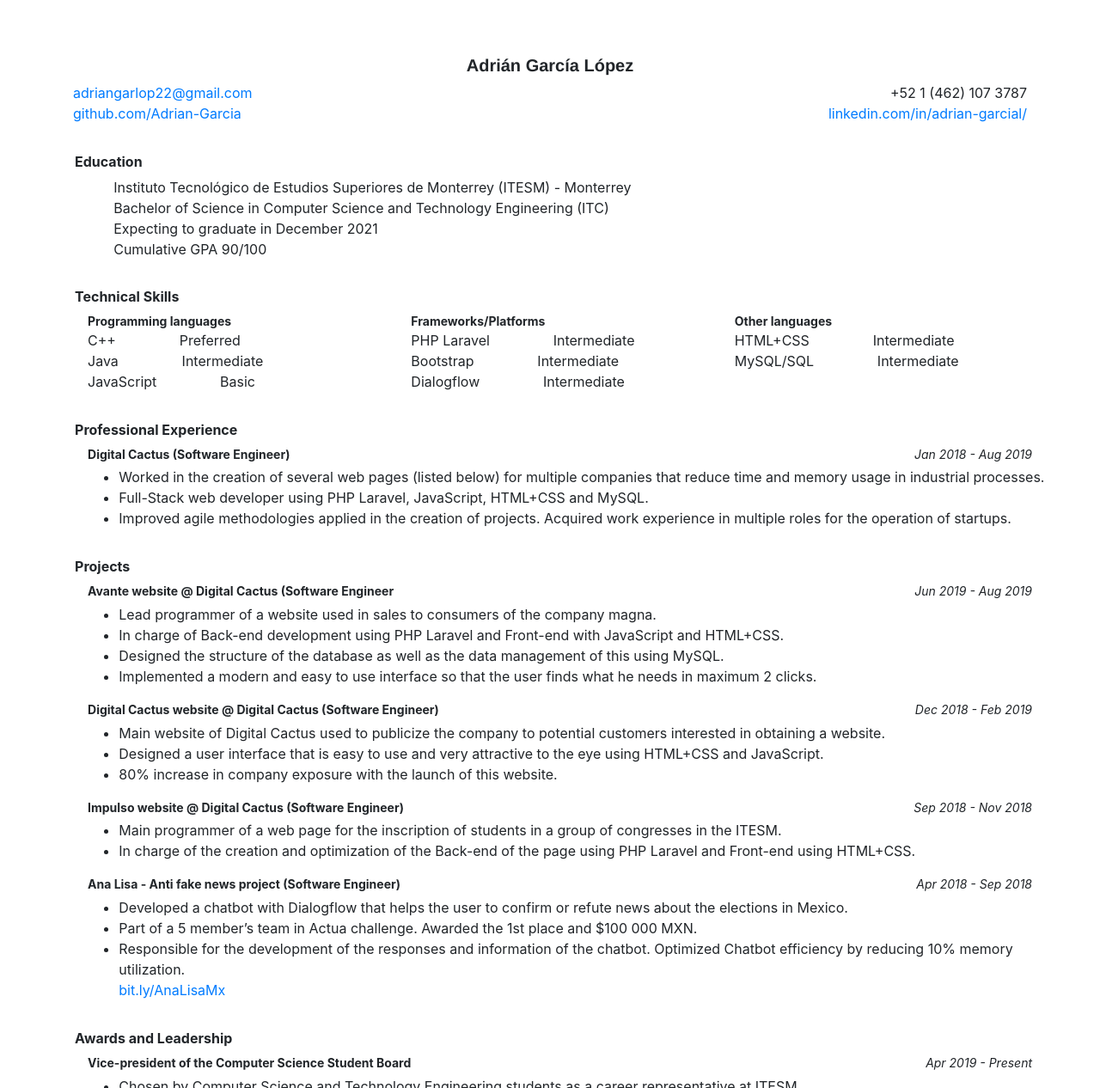
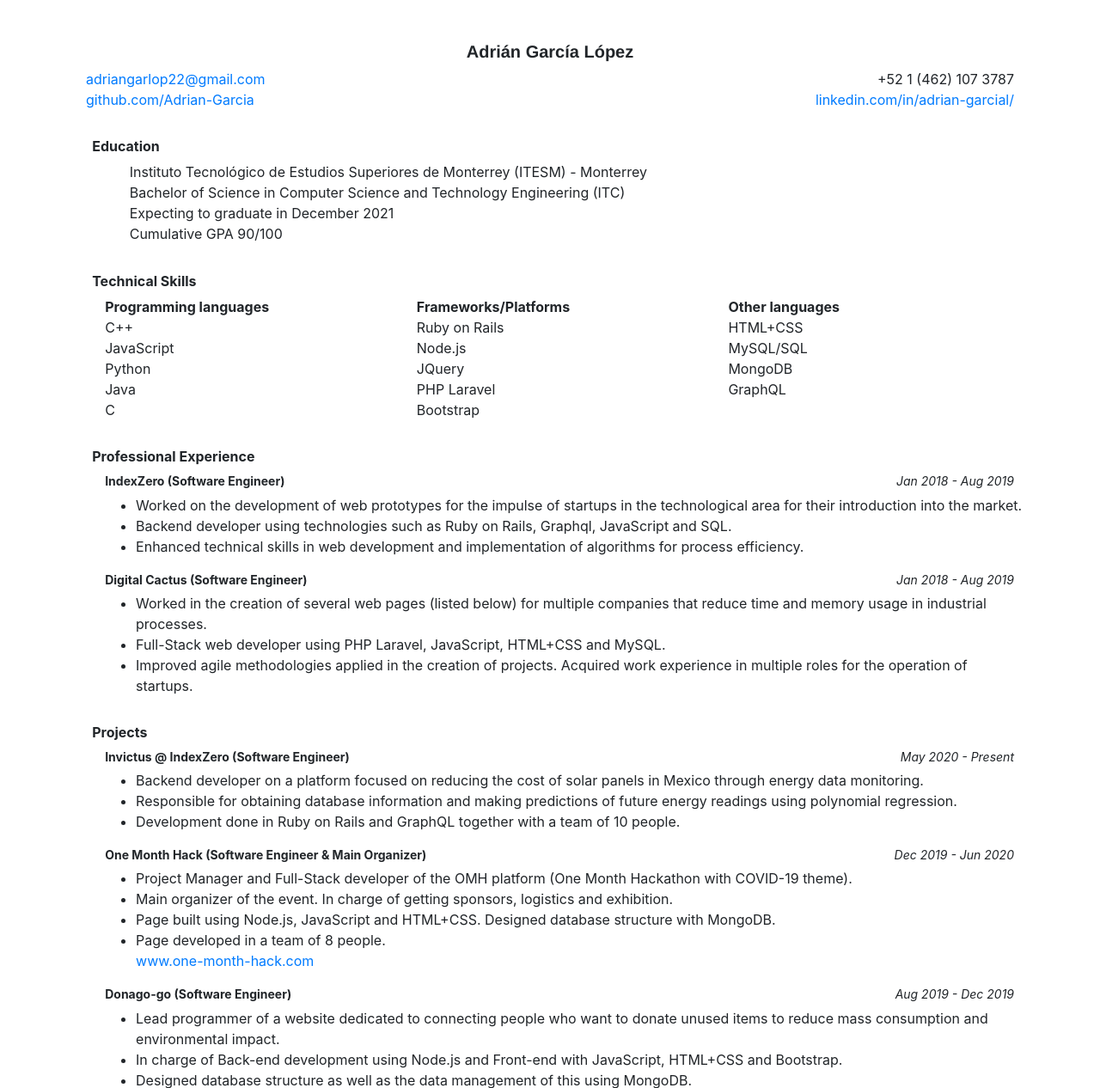
Before and after one commit to Adrian-Garcia/Adrian-Garcia.github.io, a plain HTML site: page index.html in a window 1280 px wide. Shown: the top 1266 px of the page at 86% size. Drawn offline with nearby package versions, Linux system fonts and the light colour scheme.

Commit message:
Fixed resume

```diff
--- a/index.html
+++ b/index.html
@@ -3,107 +3,12 @@
 <head>
   <title>Adrian Resume</title>
   <link rel="stylesheet" href="https://stackpath.bootstrapcdn.com/bootstrap/4.3.1/css/bootstrap.min.css" integrity="sha384-ggOyR0iXCbMQv3Xipma34MD+dH/1fQ784/j6cY/iJTQUOhcWr7x9JvoRxT2MZw1T" crossorigin="anonymous">
+  <link rel="stylesheet" type="text/css" href="./styles/index.css">
 </head>
-<style type="text/css">
-
-	h5 {
-		font-family: "Helvetica Neue", Helvetica;
-		text-align: center;
-	}
-
-	p {
-		font-size: 14px;
-	}
-
-	footer {
-		text-align: right;
-	}
-
-	.a {
-		margin-top: -1.5%;
-	}
-
-	.resume {
-		margin-top: 5%;
-		margin-bottom: 5%;
-		margin-right: 5%;
-		margin-left: 5%;
-	}
-
-	.left {
-		text-align: left;
-	}
-
-	.right {
-		text-align: right;
-	}
-
-	.education {
-		margin-top: 3%;
-		margin-left: 2%;
-		margin-bottom: 3%;
-	}
-
-	.professionalExp {
-		margin-top: 3%;
-		margin-left: 2%;
-		margin-bottom: 1%;
-	}
-
-	.project {
-		margin-top: 3%;
-		margin-left: 2%;
-		margin-bottom: 3%;
-	}
-
-	.awardsAndLeadership {
-		margin-top: 3%;
-		margin-left: 2%;
-		margin-bottom: 3%;
-	}
-
-	.skills {
-		margin-top: 3%;
-		margin-left: 2%;
-		margin-bottom: 3%;
-	}
-
-	.info {
-		margin-left: 4%;
-	}
-
-	.bullet {
-		margin-left: 1%;
-	}
-
-	.url {
-		margin-left: 8%;
-	}
-
-	.below {
-		margin-top: 0%;
-		margin-bottom: -1%;
-	}
-
-	.bold {
-		font-weight: bold;
-	}
-
-	.italic {
-		font-style: italic;
-	}
-
-	.tab {
-		text-align: right;
-		margin-left: 20%;
-	}
-
-</style>
 
 <body>
-
-	<div class="resume">
-		<h5 class="bold">Adrián García López</h5>
+  <div class="container">
+    <h5 class="font-weight-bold mt-5">Adrián García López</h5>
 
     <header class="references">
       <address class="container">
@@ -127,7 +32,7 @@
     </header>
 
     <section class="education">
-			<h6 class="bold">Education</h6>
+      <h6 class="font-weight-bold">Education</h6>
       <nav class="info">
         <div>Instituto Tecnológico de Estudios Superiores de Monterrey (ITESM) - Monterrey</div>
         <div>Bachelor of Science in Computer Science and Technology Engineering (ITC)</div>
@@ -137,106 +42,102 @@
     </section>
 
     <main class="skills">
-			<h6 class="bold">Technical Skills</h6>
+      <h6 class="font-weight-bold">Technical Skills</h6>
       <div class="container">
         <div class="row">
-			  	<div class="col bold">
-			    	<p>Programming languages</p>
+          <div class="col-sm font-weight-bold">
+            Programming languages
           </div>
-			  	<div class="col bold">
-			    	<p>Frameworks/Platforms</p>
+          <div class="col-sm font-weight-bold">
+            Frameworks/Platforms
           </div>
-			    <div class="col bold">
-			      <p>Other languages</p>
-			    </div>
-				</div>
-			</div>
-			<div class="container">
-				<div class="row a">
-			  	<div class="col">
-						<span>
-							C++
-						</span>
-						<span class="tab">
-							Preferred
-						</span>
-					</div>
-			  	<div class="col">
-			    	<span>
-							PHP Laravel
-						</span>
-						<span class="tab">
-							Intermediate
-						</span>
-			    </div>
-			    <div class="col">
-			      <span>
-							HTML+CSS
-						</span>
-						<span class="tab left">
-							Intermediate
-						</span>
+          <div class="col-sm font-weight-bold">
+            Other languages
           </div>
         </div>
         <div class="row">
-			  	<div class="col">
-						<span>
-							Java
-						</span>
-						<span class="tab">
-							Intermediate
-						</span>
+          <div class="col-sm">
+            C++
           </div>
-			  	<div class="col">
-			    	<span>
-							Bootstrap
-						</span>
-						<span class="tab">
-							Intermediate
-						</span>
+          <div class="col-sm">
+            Ruby on Rails
           </div>
-			    <div class="col">
-			      <span>
-							MySQL/SQL
-						</span>
-						<span class="tab left">
-							Intermediate
-						</span>
+          <div class="col-sm">
+            HTML+CSS
           </div>
         </div>
         <div class="row">
-			  	<div class="col">
-						<span>
+          <div class="col-sm">
             JavaScript
-						</span>
-						<span class="tab">
-							Basic
-						</span>
           </div>
-			  	<div class="col">
-			    	<span>
-							Dialogflow
-						</span>
-						<span class="tab">
-							Intermediate
-						</span>
+          <div class="col-sm">
+            Node.js
           </div>
-			    <div class="col">
-			      <span>
-						</span>
-						<span class="tab left">
-						</span>
+          <div class="col-sm">
+            MySQL/SQL
           </div>
+        </div>
+        <div class="row">
+          <div class="col-sm">
+            Python
+          </div>
+          <div class="col-sm">
+            JQuery
+          </div>
+          <div class="col-sm">
+            MongoDB
+          </div>
+        </div>
+        <div class="row">
+          <div class="col-sm">
+            Java
+          </div>
+          <div class="col-sm">
+            PHP Laravel
+          </div>
+          <div class="col-sm">
+            GraphQL
+          </div>
+        </div>
+        <div class="row">
+          <div class="col-sm">
+            C
+          </div>
+          <div class="col-sm">
+            Bootstrap
+          </div>
+          <div class="col-sm"></div>
         </div>
       </div>
     </main>
 
     <section class="professionalExp">
-			<h6 class="bold">Professional Experience</h6>
+      <h6 class="font-weight-bold">Professional Experience</h6>
       <span>
         <div class="container below">
           <div class="row">
-				    <div class="col left bold">
+            <div class="col left font-weight-bold">
+              <p>IndexZero (Software Engineer)</p>
+            </div>
+            <div class="col right italic">
+              <p>Jan 2018 - Aug 2019</p>
+            </div>
+          </div>
+        </div>
+      </span>
+      <div class="text">
+        <nav class="bullet">
+          <ul>
+            <li>Worked on the development of web prototypes for the impulse of startups in the technological area for their introduction into the market.</li>
+            <li>Backend developer using technologies such as Ruby on Rails, Graphql, JavaScript and SQL.</li>
+            <li>Enhanced technical skills in web development and implementation of algorithms for process efficiency.</li>
+          </ul>
+        </nav>
+      </div>
+      <span>
+        <div class="container below">
+          <div class="row">
+            <div class="col left font-weight-bold">
               <p>Digital Cactus (Software Engineer)</p>
             </div>
             <div class="col right italic">
@@ -257,15 +158,16 @@
     </section>
 
     <section class="project">
-			<h6 class="bold">Projects</h6>
+      <h6 class="font-weight-bold">Projects</h6>
+
       <span>
         <div class="container below">
           <div class="row">
-				    <div class="col left bold">
-				      <p>Avante website @ Digital Cactus (Software Engineer</p>
+            <div class="col left font-weight-bold">
+              <p>Invictus @ IndexZero (Software Engineer)</p>
             </div>
             <div class="col right italic">
-				      <p>Jun 2019 - Aug 2019</p>
+              <p>May 2020 - Present</p>
             </div>
           </div>
         </div>
@@ -273,10 +175,9 @@
       <div class="text">
         <nav class="bullet">
           <ul>
-						<li>Lead programmer of a website used in sales to consumers of the company magna.</li>
-						<li>In charge of Back-end development using PHP Laravel and Front-end with JavaScript and HTML+CSS.</li>
-						<li>Designed the structure of the database as well as the data management of this using MySQL.</li>
-						<li>Implemented a modern and easy to use interface so that the user finds what he needs in maximum 2 clicks.</li>
+            <li>Backend developer on a platform focused on reducing the cost of solar panels in Mexico through energy data monitoring.</li>
+            <li>Responsible for obtaining database information and making predictions of future energy readings using polynomial regression.</li>
+            <li>Development done in Ruby on Rails and GraphQL together with a team of 10 people.</li>
           </ul>
         </nav>
       </div>
@@ -284,11 +185,11 @@
       <span>
         <div class="container below">
           <div class="row">
-				    <div class="col left bold">
-				      <p>Digital Cactus website @ Digital Cactus (Software Engineer)</p>
+            <div class="col left font-weight-bold">
+              <p>One Month Hack (Software Engineer & Main Organizer)</p>
             </div>
             <div class="col right italic">
-				      <p>Dec 2018 - Feb 2019</p>
+              <p>Dec 2019 - Jun 2020</p>
             </div>
           </div>
         </div>
@@ -296,9 +197,11 @@
       <div class="text">
         <nav class="bullet">
           <ul>
-						<li>Main website of Digital Cactus used to publicize the company to potential customers interested in obtaining a website.</li>
-						<li>Designed a user interface that is easy to use and very attractive to the eye using HTML+CSS and JavaScript.</li>
-						<li>80% increase in company exposure with the launch of this website.</li>
+            <li>Project Manager and Full-Stack developer of the OMH platform (One Month Hackathon with COVID-19 theme).</li>
+            <li>Main organizer of the event. In charge of getting sponsors, logistics and exhibition.</li>
+            <li>Page built using Node.js, JavaScript and HTML+CSS. Designed database structure with MongoDB.</li>
+            <li>Page developed in a team of 8 people.</li>
+            <a href="www.one-month-hack.com">www.one-month-hack.com</a>
           </ul>
         </nav>
       </div>
@@ -306,11 +209,11 @@
       <span>
         <div class="container below">
           <div class="row">
-				    <div class="col left bold">
-				      <p>Impulso website @ Digital Cactus (Software Engineer)</p>
+            <div class="col left font-weight-bold">
+              <p>Donago-go (Software Engineer)</p>
             </div>
             <div class="col right italic">
-				      <p>Sep 2018 - Nov 2018</p>
+              <p>Aug 2019 - Dec 2019</p>
             </div>
           </div>
         </div>
@@ -318,8 +221,10 @@
       <div class="text">
         <nav class="bullet">
           <ul>
-						<li>Main programmer of a web page for the inscription of students in a group of congresses in the ITESM.</li>
-						<li>In charge of the creation and optimization of the Back-end of the page using PHP Laravel and Front-end using HTML+CSS.</li>
+            <li>Lead programmer of a website dedicated to connecting people who want to donate unused items to reduce mass consumption and environmental impact.</li>
+            <li>In charge of Back-end development using Node.js and Front-end with JavaScript, HTML+CSS and Bootstrap.</li>
+            <li>Designed database structure as well as the data management of this using MongoDB.</li>
+            <a href="https://bit.ly/Donago-go">bit.ly/Donago-go</a>
           </ul>
         </nav>
       </div>
@@ -327,7 +232,7 @@
       <span>
         <div class="container below">
           <div class="row">
-				    <div class="col left bold">
+            <div class="col left font-weight-bold">
               <p>Ana Lisa - Anti fake news project (Software Engineer)</p>
             </div>
             <div class="col right italic">
@@ -349,11 +254,11 @@
     </section>
 
     <section class="awardsAndLeadership">
-			<h6 class="bold">Awards and Leadership</h6>
+      <h6 class="font-weight-bold">Awards and Leadership</h6>
       <span>
         <div class="container below">
           <div class="row">
-				    <div class="col left bold">
+            <div class="col left font-weight-bold">
               <p>Vice-president of the Computer Science Student Board</p>
             </div>
             <div class="col right italic">
@@ -373,10 +278,6 @@
       </div>
     </section>
 
-		<footer>
-			<img src="https://media.licdn.com/dms/image/C4E03AQENd-lUCVUtDw/profile-displayphoto-shrink_200_200/0?e=1571875200&v=beta&t=Sw8TkJdgSLxmh4-VkNzIpsbL0sR1gossPMdcRArw3OI">
-			<div>Adrián García</div>
-		</footer>
   </div>
 </body>
 </html>
--- /dev/null
+++ b/styles/index.css
@@ -0,0 +1,84 @@
+h5 {
+  font-family: "Helvetica Neue", Helvetica;
+  text-align: center;
+}
+
+p {
+  font-size: 14px;
+}
+
+footer {
+  text-align: right;
+}
+
+.a {
+  margin-top: -1.5%;
+}
+
+.left {
+  text-align: left;
+}
+
+.right {
+  text-align: right;
+}
+
+.education {
+  margin-top: 3%;
+  margin-left: 2%;
+  margin-bottom: 3%;
+}
+
+.professionalExp {
+  margin-top: 3%;
+  margin-left: 2%;
+  margin-bottom: 1%;
+}
+
+.project {
+  margin-top: 3%;
+  margin-left: 2%;
+  margin-bottom: 3%;
+}
+
+.awardsAndLeadership {
+  margin-top: 3%;
+  margin-left: 2%;
+  margin-bottom: 3%;
+}
+
+.skills {
+  margin-top: 3%;
+  margin-left: 2%;
+  margin-bottom: 3%;
+}
+
+.info {
+  margin-left: 4%;
+}
+
+.bullet {
+  margin-left: 1%;
+}
+
+.url {
+  margin-left: 8%;
+}
+
+.below {
+  margin-top: 0%;
+  margin-bottom: -1%;
+}
+
+.bold {
+  font-weight: bold;
+}
+
+.italic {
+  font-style: italic;
+}
+
+.tab {
+  text-align: right;
+  margin-left: 20%;
+}
```
Lines whose indentation alone changed are shown as unchanged.
